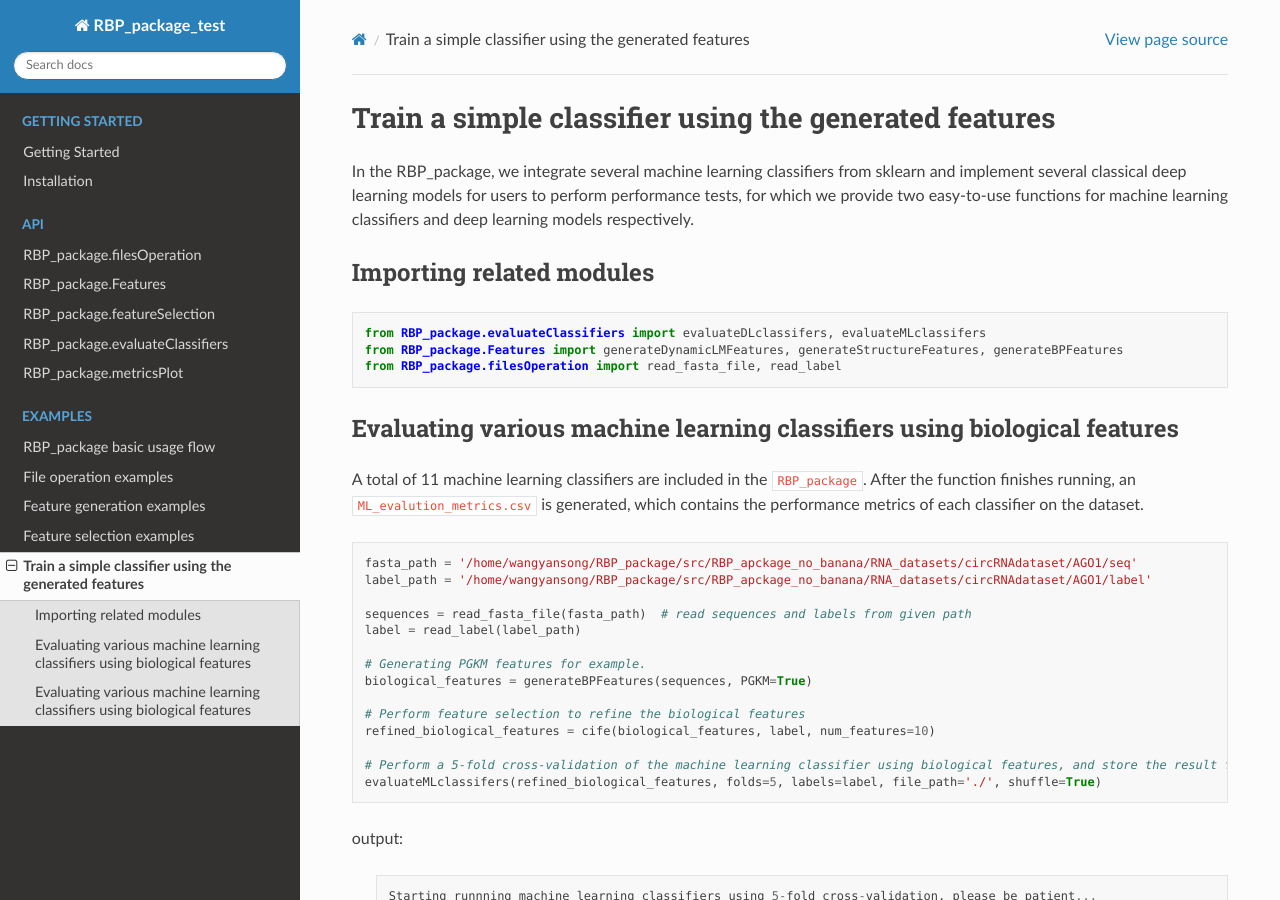
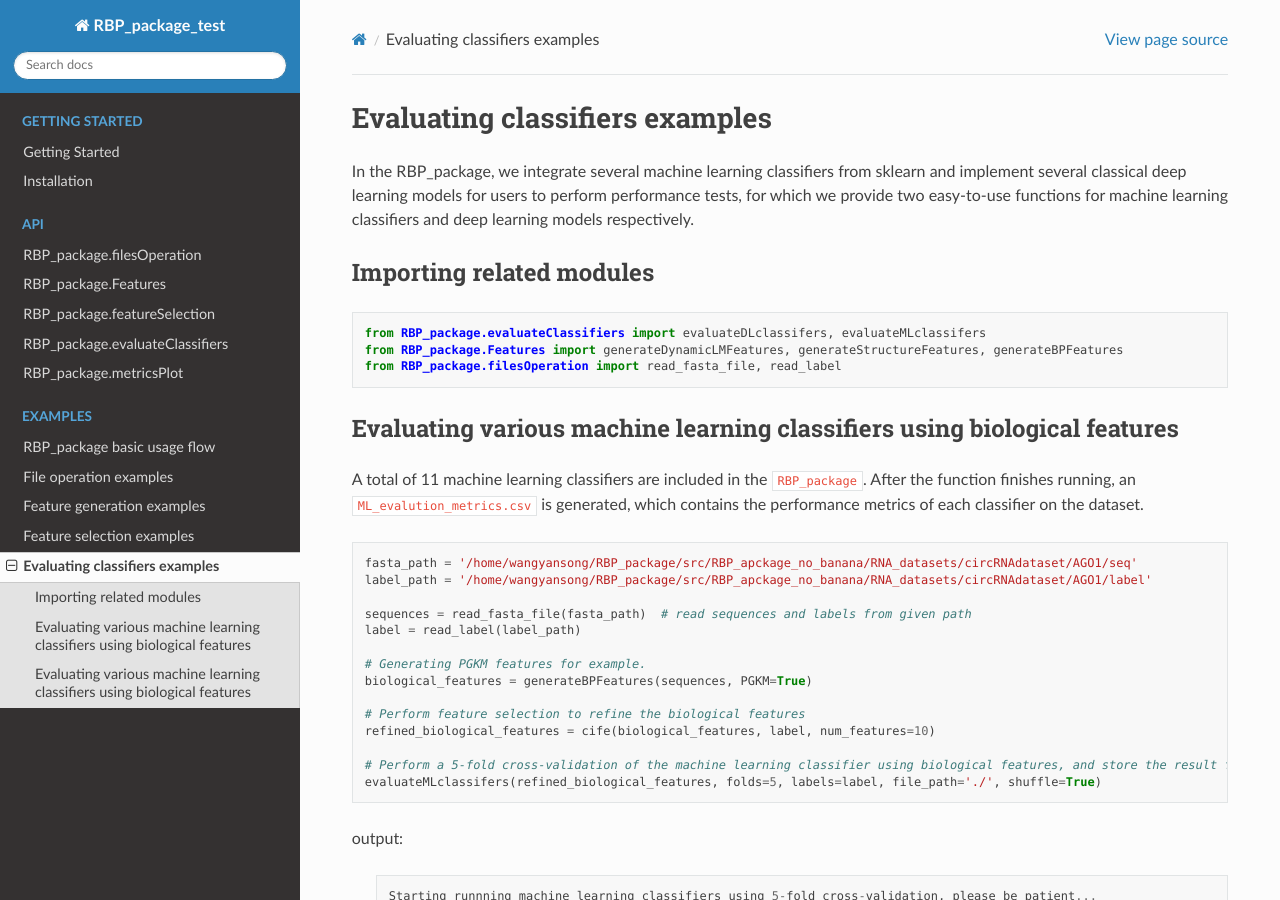
Before and after one commit to no-banana/PyRBP, a Sphinx documentation site: the page built from docs/source/evaluateClassifiers_examples.rst, in a window 1280 px wide and 900 px high. Built offline with Sphinx 7.4.7 and the Read the Docs theme 2.0.0, drawn with Linux system fonts in a browser that asks for light colours.

Commit message:
Add files via upload

```diff
--- a/docs/source/evaluateClassifiers_examples.rst
+++ b/docs/source/evaluateClassifiers_examples.rst
@@ -1,4 +1,4 @@
-Train a simple classifier using the generated features
+Evaluating classifiers examples
 ==================================================================
 
 In the RBP_package, we integrate several machine learning classifiers from sklearn and implement several classical deep learning models for users to perform performance tests, for which we provide two easy-to-use functions for machine learning classifiers and deep learning models respectively.
```
